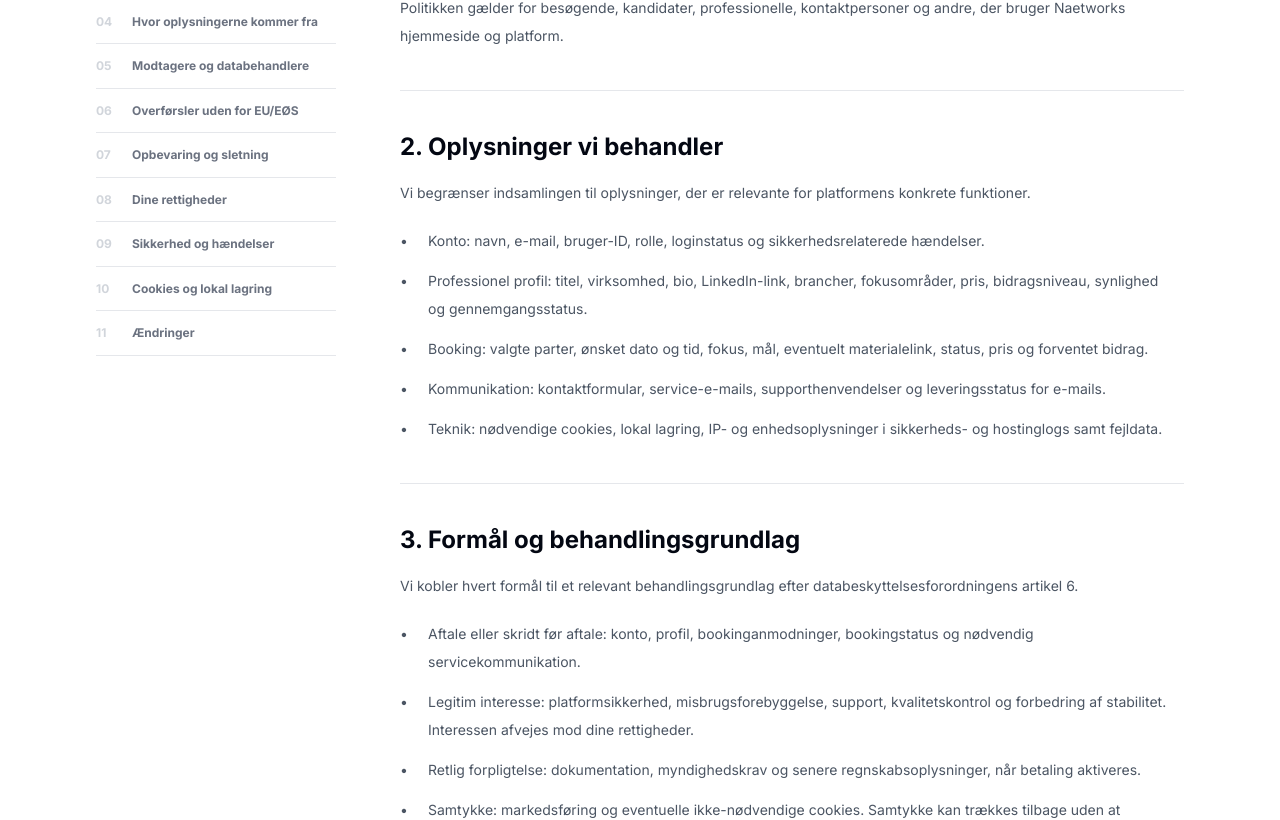
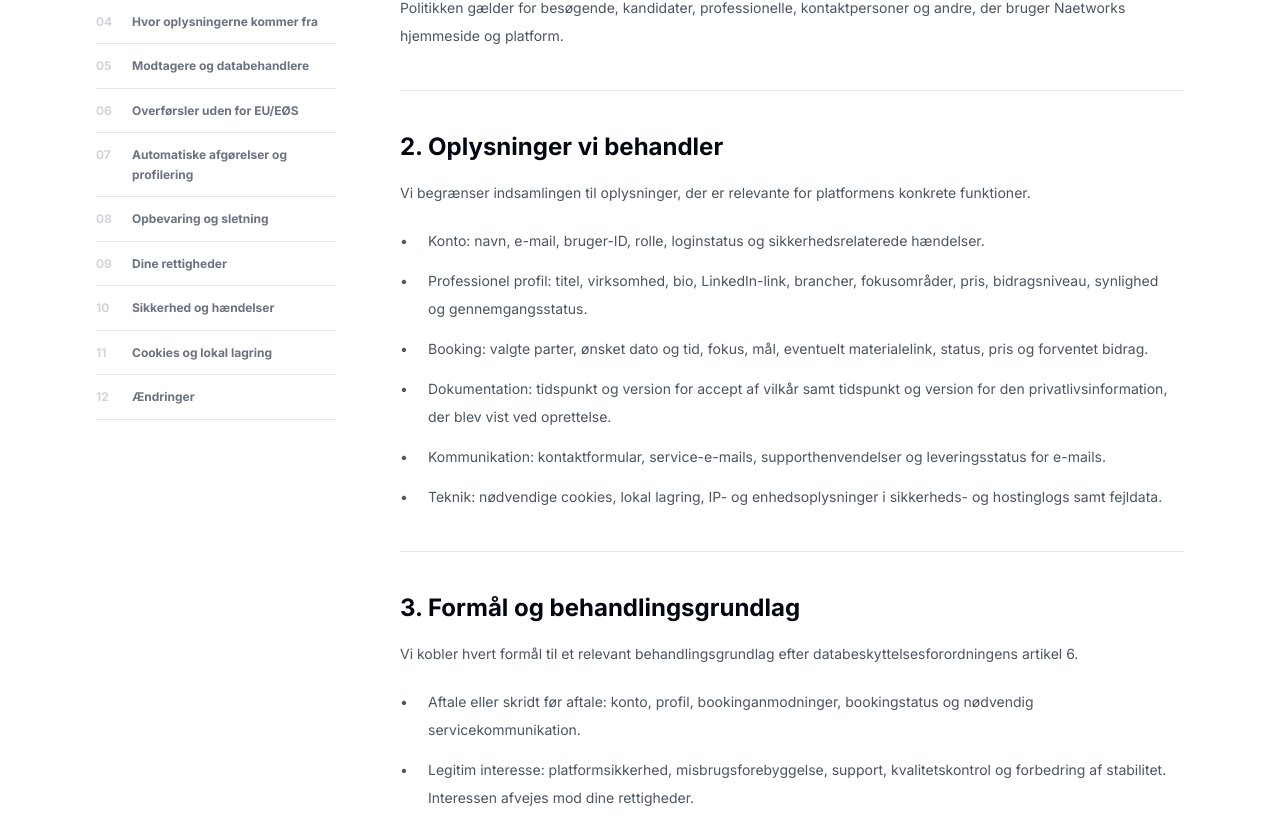
Before and after one commit to mikkelstreet-png/Naetwork, a Next.js app: page /privacy in a window 1280 px wide. Shown: the part 745-1565 px from the top of the page. Built offline with nearby package versions, Linux system fonts and the light colour scheme; no server answers.

Commit message:
Deepen product quality and trust architecture

```diff
--- a/app/privacy/page.tsx
+++ b/app/privacy/page.tsx
@@ -6,7 +6,7 @@ export const metadata: Metadata = {
   description: 'Sådan indsamler, bruger, deler, opbevarer og sletter Naetwork personoplysninger.',
 }
 
-const updated = '6. juli 2026'
+const updated = '7. juli 2026'
 const legalName = process.env.NEXT_PUBLIC_LEGAL_NAME ?? 'Naetwork'
 const legalAddress = process.env.NEXT_PUBLIC_LEGAL_ADDRESS
 const legalRegistration = process.env.NEXT_PUBLIC_LEGAL_REGISTRATION
@@ -37,6 +37,7 @@ const sections: LegalSection[] = [
       'Konto: navn, e-mail, bruger-ID, rolle, loginstatus og sikkerhedsrelaterede hændelser.',
       'Professionel profil: titel, virksomhed, bio, LinkedIn-link, brancher, fokusområder, pris, bidragsniveau, synlighed og gennemgangsstatus.',
       'Booking: valgte parter, ønsket dato og tid, fokus, mål, eventuelt materialelink, status, pris og forventet bidrag.',
+      'Dokumentation: tidspunkt og version for accept af vilkår samt tidspunkt og version for den privatlivsinformation, der blev vist ved oprettelse.',
       'Kommunikation: kontaktformular, service-e-mails, supporthenvendelser og leveringsstatus for e-mails.',
       'Teknik: nødvendige cookies, lokal lagring, IP- og enhedsoplysninger i sikkerheds- og hostinglogs samt fejldata.',
     ],
@@ -50,6 +51,7 @@ const sections: LegalSection[] = [
       'Legitim interesse: platformsikkerhed, misbrugsforebyggelse, support, kvalitetskontrol og forbedring af stabilitet. Interessen afvejes mod dine rettigheder.',
       'Retlig forpligtelse: dokumentation, myndighedskrav og senere regnskabsoplysninger, når betaling aktiveres.',
       'Samtykke: markedsføring og eventuelle ikke-nødvendige cookies. Samtykke kan trækkes tilbage uden at påvirke tidligere lovlig behandling.',
+      'Privatlivspolitikken er information om behandlingen og er ikke i sig selv et samtykke. Når du opretter konto, accepterer du vilkårene og bekræfter, at du har fået privatlivsinformationen.',
     ],
   },
   {
@@ -78,8 +80,15 @@ const sections: LegalSection[] = [
     ],
   },
   {
+    id: 'automatiske-afgoerelser',
+    title: '7. Automatiske afgørelser og profilering',
+    body: [
+      'Naetwork træffer ikke afgørelser med retsvirkning eller tilsvarende væsentlig virkning alene ved automatisk behandling. Matchfunktionen bruger de valg, du selv foretager, til at prioritere relevante profiler; den vurderer ikke din egnethed til et job.',
+    ],
+  },
+  {
     id: 'opbevaring',
-    title: '7. Opbevaring og sletning',
+    title: '8. Opbevaring og sletning',
     body: ['Vi sletter eller anonymiserer oplysninger, når de ikke længere er nødvendige. Følgende perioder er udgangspunkt og kan forkortes, hvis formålet ophører tidligere.'],
     bullets: [
       'Konto og profil: så længe kontoen er aktiv. Ved kontosletning fjernes eller anonymiseres data, medmindre en begrænset opbevaring er nødvendig.',
@@ -91,7 +100,7 @@ const sections: LegalSection[] = [
   },
   {
     id: 'rettigheder',
-    title: '8. Dine rettigheder',
+    title: '9. Dine rettigheder',
     body: [
       'Du kan efter omstændighederne få indsigt, rettelse, sletning, begrænsning og dataportabilitet samt gøre indsigelse mod behandling baseret på legitim interesse. Du kan altid trække et samtykke tilbage.',
       `Send din anmodning til ${supportEmail}. Vi kan bede om oplysninger, der er nødvendige for at bekræfte din identitet. Du kan klage til Datatilsynet, hvis du mener, at behandlingen er i strid med reglerne.`,
@@ -100,7 +109,7 @@ const sections: LegalSection[] = [
   },
   {
     id: 'sikkerhed',
-    title: '9. Sikkerhed og hændelser',
+    title: '10. Sikkerhed og hændelser',
     body: [
       'Naetwork anvender adgangskontrol, rollebaserede databasepolitikker, krypteret transport, begrænsede servernøgler og løbende release-checks. Ingen tjeneste kan garantere absolut sikkerhed, men foranstaltningerne vurderes løbende i forhold til risikoen.',
       'Ved et brud på persondatasikkerheden undersøger vi hændelsen og underretter Datatilsynet og berørte personer, når reglerne kræver det.',
@@ -108,7 +117,7 @@ const sections: LegalSection[] = [
   },
   {
     id: 'cookies',
-    title: '10. Cookies og lokal lagring',
+    title: '11. Cookies og lokal lagring',
     body: [
       'Naetwork bruger aktuelt kun teknologier, der er nødvendige for login, sikkerhed og det sprogvalg, brugeren aktivt foretager. Ikke-nødvendig statistik eller markedsføring må ikke aktiveres uden relevant information og samtykke.',
     ],
@@ -116,7 +125,7 @@ const sections: LegalSection[] = [
   },
   {
     id: 'aendringer',
-    title: '11. Ændringer',
+    title: '12. Ændringer',
     body: [
       'Politikken opdateres, når funktioner, leverandører eller regler ændrer sig. Ved væsentlige ændringer informerer vi på en passende måde. Datoen øverst viser den gældende version.',
     ],
```
